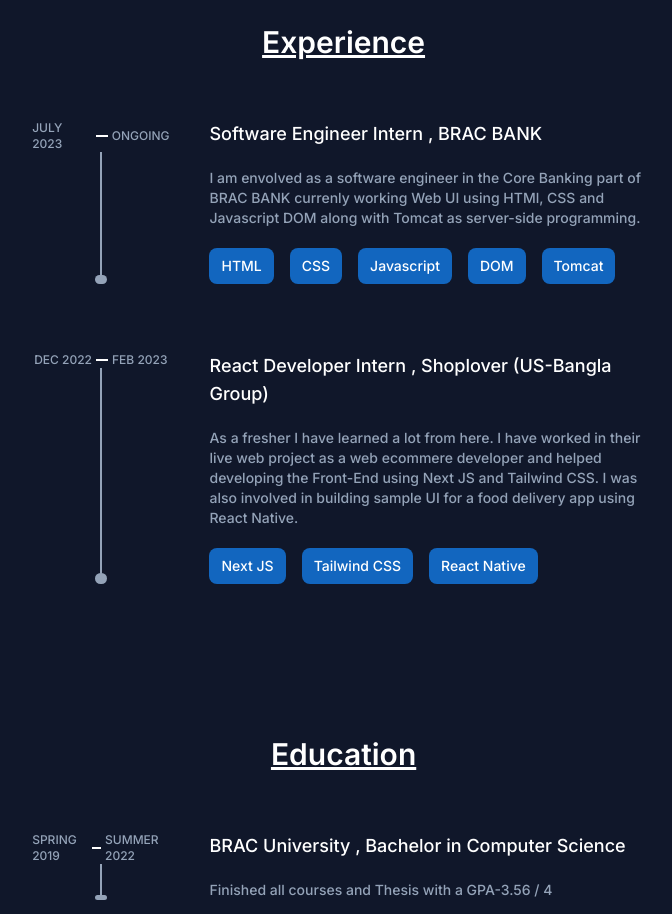
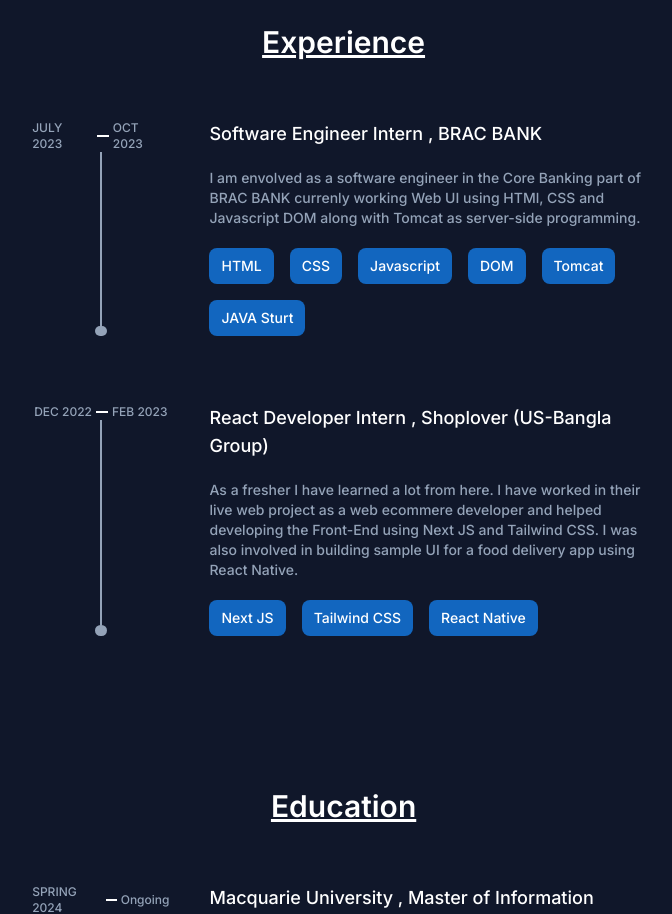
Before and after one commit to rakibulnahin/portfolio3, a Next.js app: page / in a window 1280 px wide. Shown: the part 1460-2374 px from the top of the page, without its empty margins (561-1233 px from the left). Built offline with nearby package versions, Linux system fonts and the light colour scheme; a web font is replaced by a local one.

Commit message:
Updated education and Experience

```diff
--- a/src/components/Education.tsx
+++ b/src/components/Education.tsx
@@ -11,6 +11,14 @@
     }
 
     const experince: experinceType[] = [
+
+        {
+            "organization": "Macquarie University",
+            "major": "Master of Information Technology in Artificial Intelligence",
+            "startdate": "SPRING 2024",
+            "enddate": "Ongoing",
+            "description": "",
+        },
 
         {
             "organization": "BRAC University",
--- a/src/components/Experience.tsx
+++ b/src/components/Experience.tsx
@@ -17,11 +17,11 @@
             "organization": "BRAC BANK",
             "position": "Software Engineer Intern",
             "startdate": "JULY 2023",
-            "enddate": "ONGOING",
+            "enddate": "OCT 2023",
             "description": "I am envolved as a software engineer in the Core Banking part of \
                 BRAC BANK currenly working \
                 Web UI using HTMl, CSS and Javascript DOM along with Tomcat as server-side programming.",
-            "used": ["HTML", "CSS", "Javascript", "DOM", "Tomcat"]
+            "used": ["HTML", "CSS", "Javascript", "DOM", "Tomcat", "JAVA Sturt"]
         },
 
         {
```
